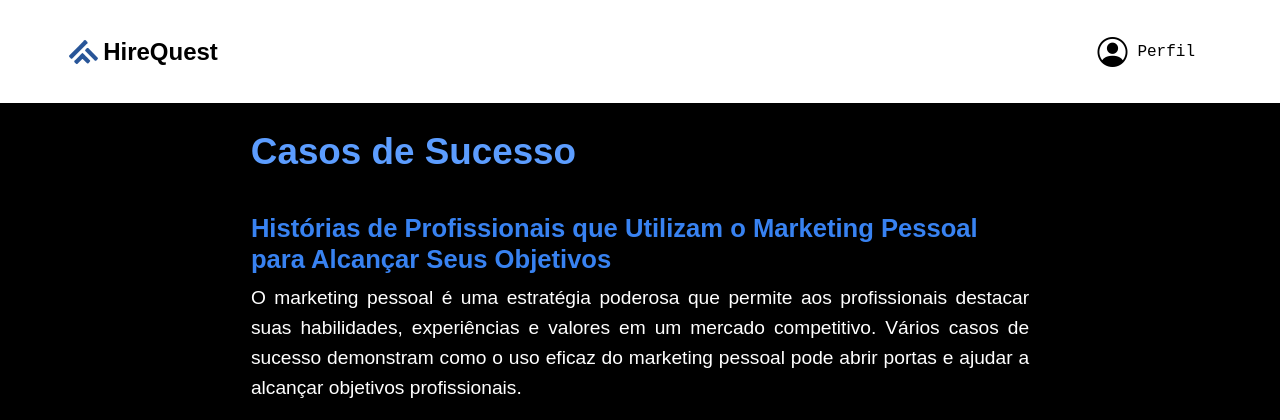
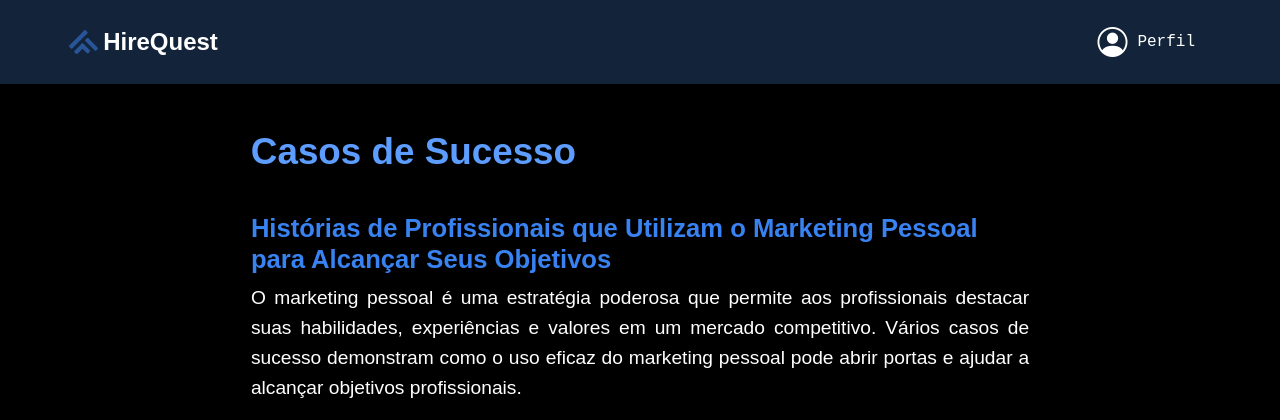
Before and after one commit to PauloCesar26/TCC_HireQuest, a PHP site: page /TCC_HireQuest/TCC_HireQuest/MarketingPessoal/conteudos/sucesso.php in a window 1280 px wide. Shown: the top 420 px of the page. Run offline with PHP 8.4, Linux system fonts and the light colour scheme.

Commit message:
TCC_HireQuest

```diff
--- a/MarketingPessoal/conteudos/brandingPessoal.php
+++ b/MarketingPessoal/conteudos/brandingPessoal.php
@@ -4,7 +4,7 @@
     <meta charset="UTF-8">
     <meta name="viewport" content="width=device-width, initial-scale=1.0">
     <title>Branding Pessoal</title>
-    <link rel="stylesheet" href="style.css">
+    <link rel="stylesheet" href="style.css?v=1">
     <link rel="icon" href="../img/logo.svg" type="image/x-icon">
 </head>
 <body>
--- a/MarketingPessoal/conteudos/comunicacaoEficaz.php
+++ b/MarketingPessoal/conteudos/comunicacaoEficaz.php
@@ -4,7 +4,7 @@
     <meta charset="UTF-8">
     <meta name="viewport" content="width=device-width, initial-scale=1.0">
     <title>Comunicação Eficaz</title>
-    <link rel="stylesheet" href="style.css">
+    <link rel="stylesheet" href="style.css?v=1">
     <link rel="icon" href="../img/logo.svg" type="image/x-icon">
 </head>
 <body>
--- a/MarketingPessoal/conteudos/curriculo.php
+++ b/MarketingPessoal/conteudos/curriculo.php
@@ -4,7 +4,7 @@
     <meta charset="UTF-8">
     <meta name="viewport" content="width=device-width, initial-scale=1.0">
     <title>Currículo e Carta de Apresentação</title>
-    <link rel="stylesheet" href="style.css">
+    <link rel="stylesheet" href="style.css?v=1">
     <link rel="icon" href="../img/logo.svg" type="image/x-icon">
 </head>
 <body>
--- a/MarketingPessoal/conteudos/desenvolContinuo.php
+++ b/MarketingPessoal/conteudos/desenvolContinuo.php
@@ -4,7 +4,7 @@
     <meta charset="UTF-8">
     <meta name="viewport" content="width=device-width, initial-scale=1.0">
     <title>Desenvolvimento Contínuo</title>
-    <link rel="stylesheet" href="style.css">
+    <link rel="stylesheet" href="style.css?v=1">
     <link rel="icon" href="../img/logo.svg" type="image/x-icon">
 </head>
 <body>
--- a/MarketingPessoal/conteudos/entrevistas.php
+++ b/MarketingPessoal/conteudos/entrevistas.php
@@ -4,7 +4,7 @@
     <meta charset="UTF-8">
     <meta name="viewport" content="width=device-width, initial-scale=1.0">
     <title>Preparação para Entrevistas</title>
-    <link rel="stylesheet" href="style.css">
+    <link rel="stylesheet" href="style.css?v=1">
     <link rel="icon" href="../img/logo.svg" type="image/x-icon">
 </head>
 <body>
--- a/MarketingPessoal/conteudos/ferramentas.php
+++ b/MarketingPessoal/conteudos/ferramentas.php
@@ -4,7 +4,7 @@
     <meta charset="UTF-8">
     <meta name="viewport" content="width=device-width, initial-scale=1.0">
     <title>Recursos e Ferramentas</title>
-    <link rel="stylesheet" href="style.css">
+    <link rel="stylesheet" href="style.css?v=1">
     <link rel="icon" href="../img/logo.svg" type="image/x-icon">
 </head>
 <body>
--- a/MarketingPessoal/conteudos/inovacoes.php
+++ b/MarketingPessoal/conteudos/inovacoes.php
@@ -4,7 +4,7 @@
     <meta charset="UTF-8">
     <meta name="viewport" content="width=device-width, initial-scale=1.0">
     <title>Tendências e Inovações em Marketing Pessoal</title>
-    <link rel="stylesheet" href="style.css">
+    <link rel="stylesheet" href="style.css?v=1">
     <link rel="icon" href="../img/logo.svg" type="image/x-icon">
 </head>
 <body>
--- a/MarketingPessoal/conteudos/melhoriaContinua.php
+++ b/MarketingPessoal/conteudos/melhoriaContinua.php
@@ -4,7 +4,7 @@
     <meta charset="UTF-8">
     <meta name="viewport" content="width=device-width, initial-scale=1.0">
     <title>Feedback e Melhoria Contínua</title>
-    <link rel="stylesheet" href="style.css">
+    <link rel="stylesheet" href="style.css?v=1">
     <link rel="icon" href="../img/logo.svg" type="image/x-icon">
 </head>
 <body>
--- a/MarketingPessoal/conteudos/navbarConteudo/navbar.php
+++ b/MarketingPessoal/conteudos/navbarConteudo/navbar.php
@@ -34,14 +34,14 @@
         /* box-shadow: 0px 0px 27px -12px rgba(0,0,0,0.63); */
     }
     #navbar{
-        background-color: white;
-        height: 13%;
+        background-color: #13233a;
         border-bottom: 1px solid black;
         margin-bottom: 20px;
-    }
-    #navbar a:hover{
-        transition: 250ms;
-        color: #a5a5a5;
+        max-width: 100%;
+        min-width: 400px;
+        height: auto;
+        margin-left: auto;
+        margin-right: auto;
     }
     .nav-link{
         color: black !important;
@@ -63,10 +63,15 @@
         justify-content:center;
         gap: 5px;
     }
+    .navbar-brand a, span:hover{
+        color: #636363;
+        transition: 400ms;
+    }
     .navbar-brand span{
         font-family: Arial;
         font-weight: 700;
         font-size: 1.2em;
+        color: white;
     }
     #navbar-items .navbar-nav{
         display: flex;
@@ -85,7 +90,7 @@
         gap: 10px;
     }
     .profile i{
-        color: black;
+        color: white;
         display: flex;
         align-items: center;
         justify-content: center;
@@ -95,6 +100,7 @@
     }
     .profile span{
         font-size: 16px;
+        color: white;
      }
      #logo{
         width: 20%;
@@ -104,13 +110,13 @@
 <body>
     <nav class="navbar navbar-expand-lg fixed-top" id="navbar">
         <div class="container py-3 navbar-collapse navbar-nav">
-          <a href="http://localhost/TCC_HireQuest/TCC_HireQuest/MarketingPessoal/index.php" class="navbar-brand terciaria-color"  target="_blank">
+          <a href="http://localhost/TCC_HireQuest/TCC_HireQuest/MarketingPessoal/index.php" class="navbar-brand"  target="_blank">
             <img src="../img/logo.svg" id="logo">
             <span>HireQuest</span>
           </a>
           <div class="profile">
             <i class="bi bi-person-circle"></i>
-            <span class="terciaria-color">Perfil</span>
+            <span>Perfil</span>
           </div>
         </div>
     </nav>
--- a/MarketingPessoal/conteudos/networking.php
+++ b/MarketingPessoal/conteudos/networking.php
@@ -4,7 +4,7 @@
     <meta charset="UTF-8">
     <meta name="viewport" content="width=device-width, initial-scale=1.0">
     <title>Networking</title>
-    <link rel="stylesheet" href="style.css">
+    <link rel="stylesheet" href="style.css?v=1">
     <link rel="icon" href="../img/logo.svg" type="image/x-icon">
 </head>
 <body>
--- a/MarketingPessoal/conteudos/presencaOnline.php
+++ b/MarketingPessoal/conteudos/presencaOnline.php
@@ -4,7 +4,7 @@
     <meta charset="UTF-8">
     <meta name="viewport" content="width=device-width, initial-scale=1.0">
     <title>Presença Online</title>
-    <link rel="stylesheet" href="style.css">
+    <link rel="stylesheet" href="style.css?v=1">
     <link rel="icon" href="../img/logo.svg" type="image/x-icon">
 </head>
 <body>
--- a/MarketingPessoal/conteudos/sucesso.php
+++ b/MarketingPessoal/conteudos/sucesso.php
@@ -4,7 +4,7 @@
     <meta charset="UTF-8">
     <meta name="viewport" content="width=device-width, initial-scale=1.0">
     <title>Casos de Sucesso</title>
-    <link rel="stylesheet" href="style.css">
+    <link rel="stylesheet" href="style.css?v=1">
     <link rel="icon" href="../img/logo.svg" type="image/x-icon">
 </head>
 <body>
--- a/MarketingPessoal/css/style.css
+++ b/MarketingPessoal/css/style.css
@@ -233,12 +233,12 @@ input, button{
 
 /*hover*/
 .button:hover{
-    background-color: #8b8b8b;
+    background-color: #13233a;
     color: rgb(255, 255, 255);
     transition: 600ms;
 }
 .elementsForm button[type="submit"]:hover{
-    background-color: #8b8b8b;
+    background-color: #13233a;
     color: rgb(255, 255, 255);
     transition: 600ms;
 }
```
